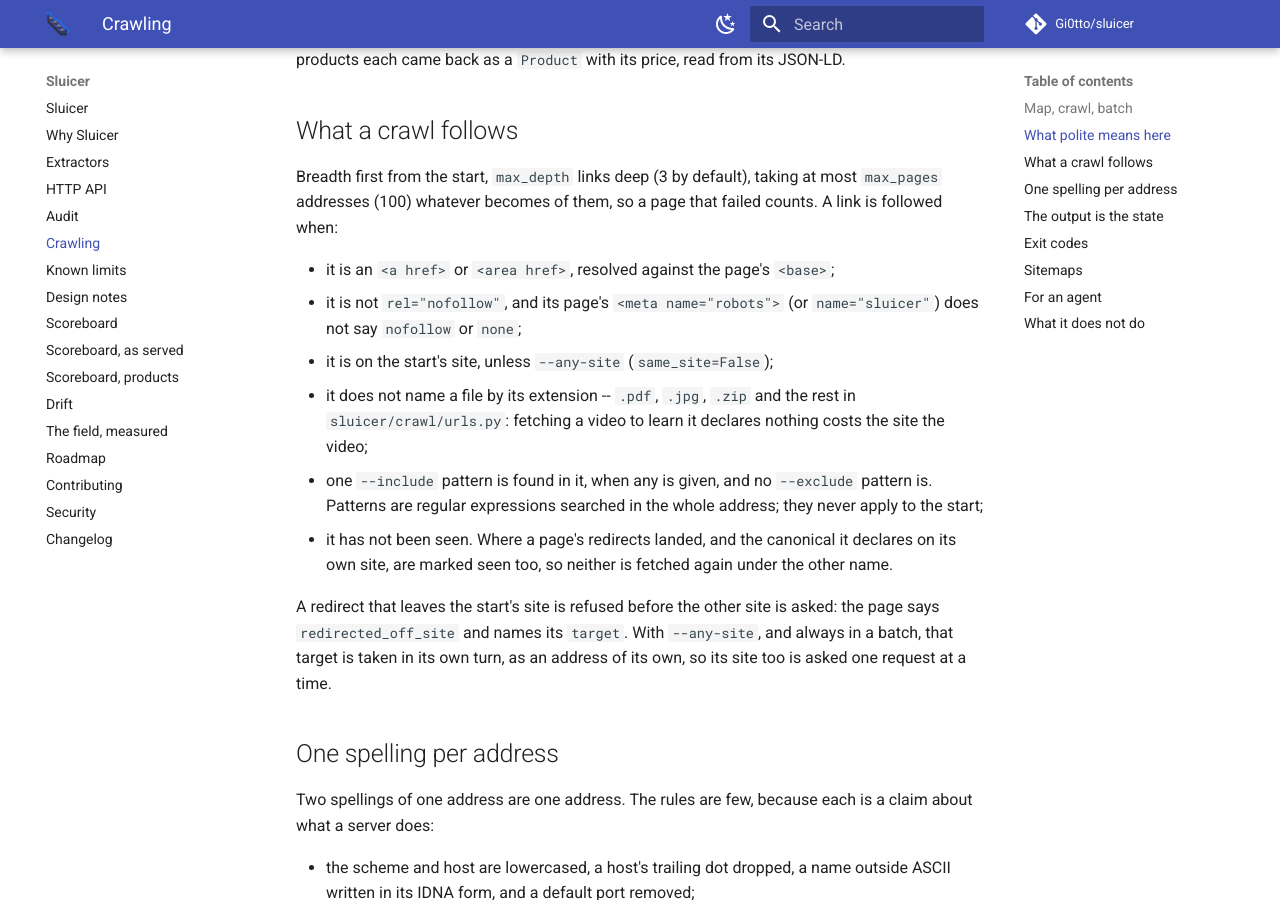
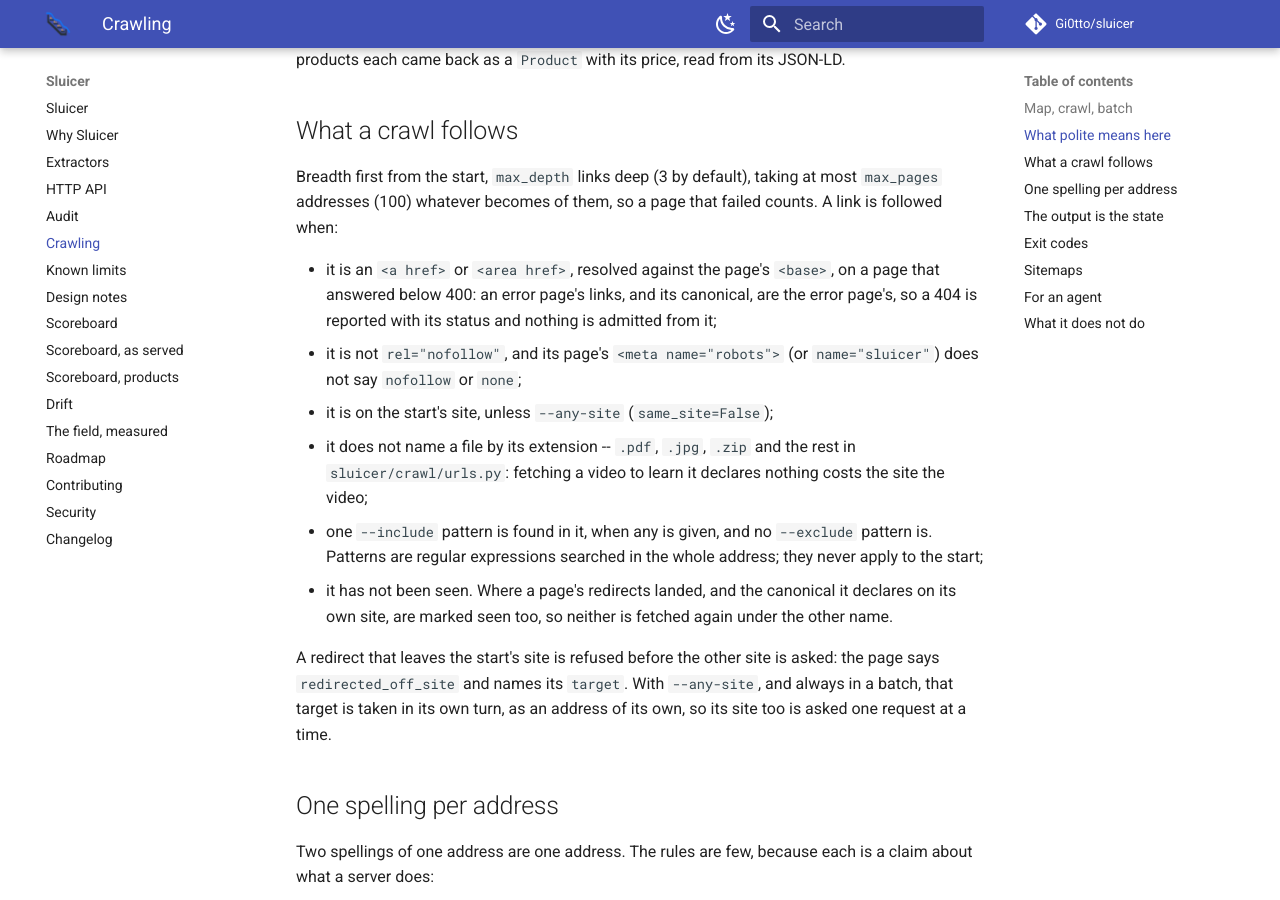
Before and after one commit to Gi0tto/sluicer, an MkDocs documentation site: the page built from docs/crawling.md, in a window 1280 px wide and 900 px high, scrolled down 2363 px. Built offline with MkDocs 1.6.1 and Material for MkDocs 9.7.7, drawn with Linux system fonts in a browser that asks for light colours; comment, search, counter and statistics services are not loaded.

Commit message:
docs: nothing is admitted from an error page

```diff
--- a/docs/crawling.md
+++ b/docs/crawling.md
@@ -107,7 +107,10 @@ Breadth first from the start, `max_depth` links deep (3 by default), taking at
 most `max_pages` addresses (100) whatever becomes of them, so a page that
 failed counts. A link is followed when:
 
-- it is an `<a href>` or `<area href>`, resolved against the page's `<base>`;
+- it is an `<a href>` or `<area href>`, resolved against the page's `<base>`,
+  on a page that answered below 400: an error page's links, and its
+  canonical, are the error page's, so a 404 is reported with its status and
+  nothing is admitted from it;
 - it is not `rel="nofollow"`, and its page's `<meta name="robots">` (or
   `name="sluicer"`) does not say `nofollow` or `none`;
 - it is on the start's site, unless `--any-site` (`same_site=False`);
```
Also changed, not shown: CHANGELOG.md (+2 -2 lines).
